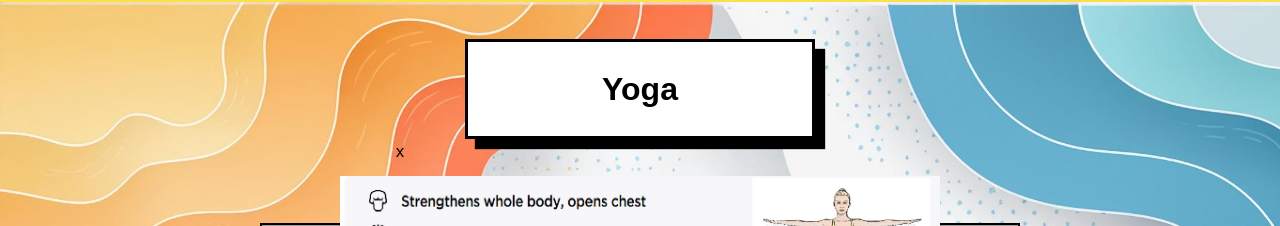
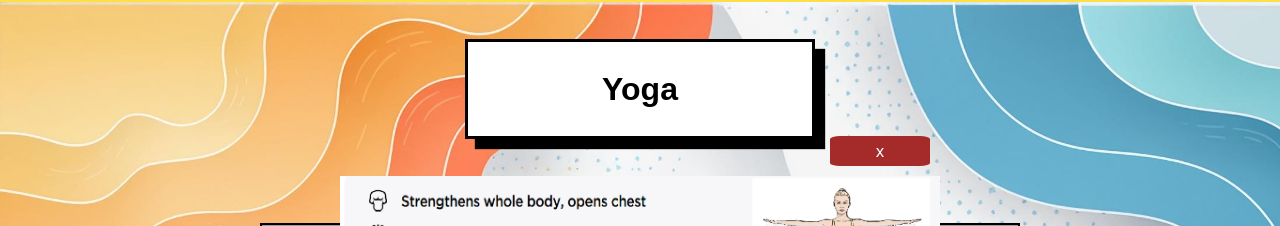
Before and after one commit to RohitNegi59/PlayBook, a React (Vite) app: page /yoga in a window 1280 px wide. Both pictures are taken after a click on the picture 380 px from the left and 401 px from the top of the page. Shown: the part 78-304 px from the top of the page. Built offline with nearby package versions, Linux system fonts and the light colour scheme; grey boxes are pictures that could not be loaded; a web font is replaced by a local one.

Commit message:
yoga button css

```diff
--- a/src/components/Apps/Yoga/Cat.jsx
+++ b/src/components/Apps/Yoga/Cat.jsx
@@ -1,10 +1,10 @@
 import React from 'react'
-
+import './yoga.css'
 const Cat = (props) => {
   return (
     <div>
     <dialog id="dialog" className='showmodel' >
-      <div><button onClick={props.close}>x</button><img src="/Yog/cat.png" />
+      <div><button className="yog_close_button" onClick={props.close}>x</button><img src="/Yog/cat.png" />
       </div>
     </dialog>
   </div>
--- a/src/components/Apps/Yoga/Child.jsx
+++ b/src/components/Apps/Yoga/Child.jsx
@@ -1,10 +1,10 @@
 import React from 'react'
-
+import './yoga.css'
 const Child = (props) => {
   return (
     <div>
     <dialog id="dialog" className='showmodel' >
-    <div><button onClick={props.close}>x</button><img src="/Yog/child.png"/>
+    <div><button className="yog_close_button" onClick={props.close}>x</button><img src="/Yog/child.png"/>
     </div>
     </dialog>
   </div>
--- a/src/components/Apps/Yoga/Cobra.jsx
+++ b/src/components/Apps/Yoga/Cobra.jsx
@@ -1,10 +1,10 @@
 import React from 'react'
-
+import './yoga.css'
 const Cobra = (props) => {
   return (
     <div>
     <dialog id="dialog" className='showmodel' >
-    <div><button onClick={props.close}>x</button><img src="/Yog/cobra.png"/>
+    <div><button className="yog_close_button" onClick={props.close}>x</button><img src="/Yog/cobra.png"/>
     </div>
     </dialog>
   </div>
--- a/src/components/Apps/Yoga/Dog.jsx
+++ b/src/components/Apps/Yoga/Dog.jsx
@@ -1,10 +1,10 @@
 import React from 'react'
-
+import './yoga.css'
 const Dog = (props) => {
   return (
     <div>
     <dialog id="dialog" className='showmodel' >
-      <div><button onClick={props.close}>x</button><img src="/Yog/dog.png" />
+      <div><button className="yog_close_button" onClick={props.close}>x</button><img src="/Yog/dog.png" />
       </div>
     </dialog>
   </div>
--- a/src/components/Apps/Yoga/Mount.jsx
+++ b/src/components/Apps/Yoga/Mount.jsx
@@ -1,10 +1,10 @@
 import React from 'react'
-
+import './yoga.css'
 const Mount = (props) => {
   return (
     <div>
     <dialog id="dialog" className='showmodel' >
-    <div><button onClick={props.close}>x</button><img src="/Yog/Mountain.png"/>
+    <div><button className="yog_close_button" onClick={props.close}>x</button><img src="/Yog/Mountain.png"/>
     </div>
     </dialog>
   </div>
--- a/src/components/Apps/Yoga/Tree.jsx
+++ b/src/components/Apps/Yoga/Tree.jsx
@@ -1,5 +1,5 @@
 
-
+import './yoga.css'
 const Tree = (props) => {
 
 
@@ -9,7 +9,7 @@ const Tree = (props) => {
   return (
     <div>
       <dialog id="dialog" className='showmodel' >
-        <div><button onClick={props.close}>x</button><img src="/Yog/treepose.png" />
+        <div><button className="yog_close_button" onClick={props.close}>x</button><img src="/Yog/treepose.png" />
         </div>
       </dialog>
     </div>
--- a/src/components/Apps/Yoga/Yoga.jsx
+++ b/src/components/Apps/Yoga/Yoga.jsx
@@ -6,7 +6,6 @@ import Mount from './Mount';
 import Dog from './Dog';
 import Cat from './Cat';
 import Child from './Child';
-
 
 
 function Yoga() {
--- a/src/components/Apps/Yoga/yoga.css
+++ b/src/components/Apps/Yoga/yoga.css
@@ -9,3 +9,8 @@
     width: 100%;
     height: 100%;
 }
+.yog_close_button{
+    color: white;
+    float: right;
+    background-color: brown;
+}
```
